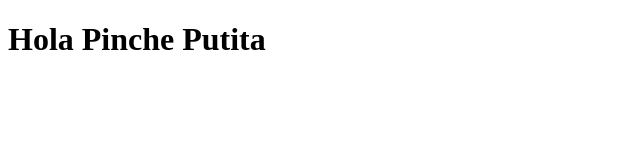
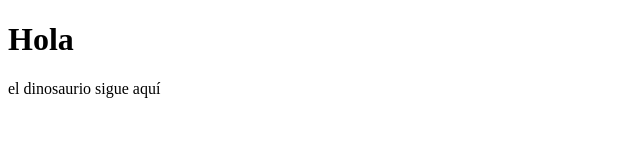
Before and after one commit to aabenlop/git_test, a plain HTML site: page index.html in a window 1280 px wide. Shown: the whole page, without its empty margins (0-640 px from the left). Drawn offline with Linux system fonts and the light colour scheme.

Commit message:
cuento corto conti

```diff
--- a/index.html
+++ b/index.html
@@ -7,6 +7,7 @@
     <title>Document</title>
 </head>
 <body>
-    <h1>Hola Pinche Putita</h1>
+    <h1>Hola</h1>
+    <p> el dinosaurio sigue aquí </p>
 </body>
 </html>
```
